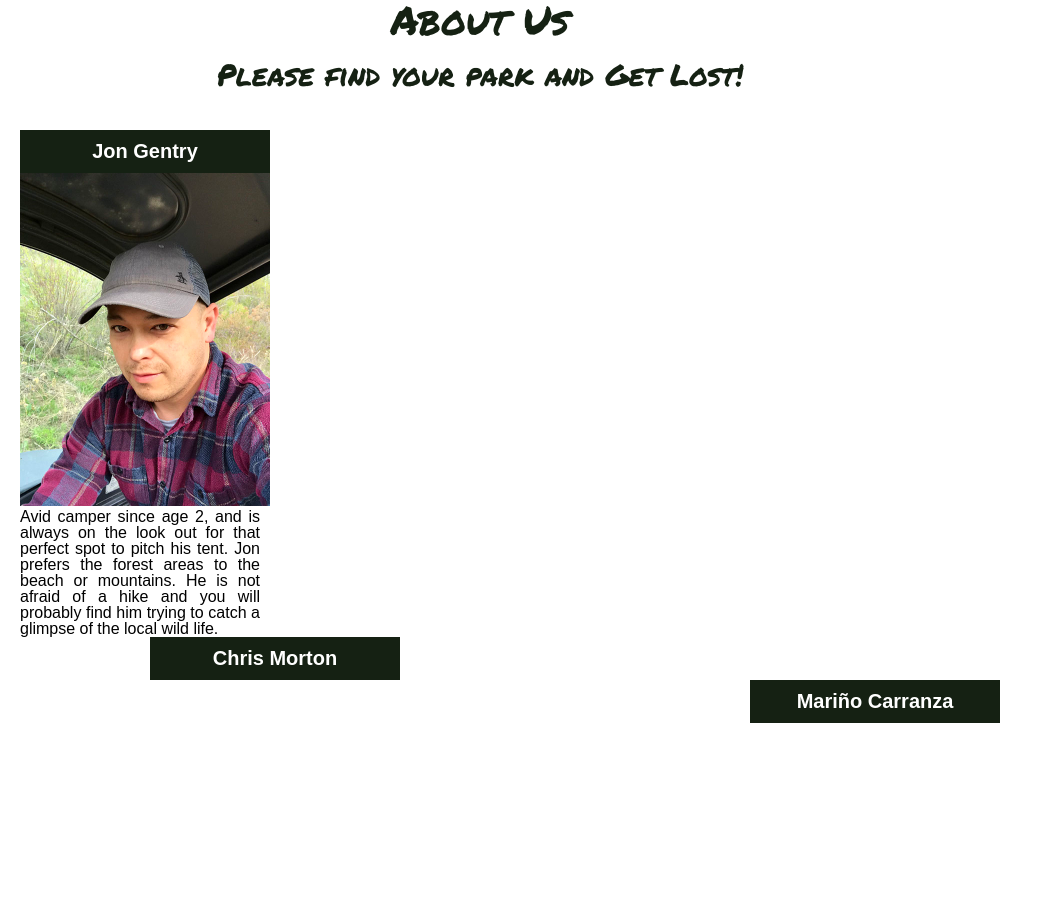
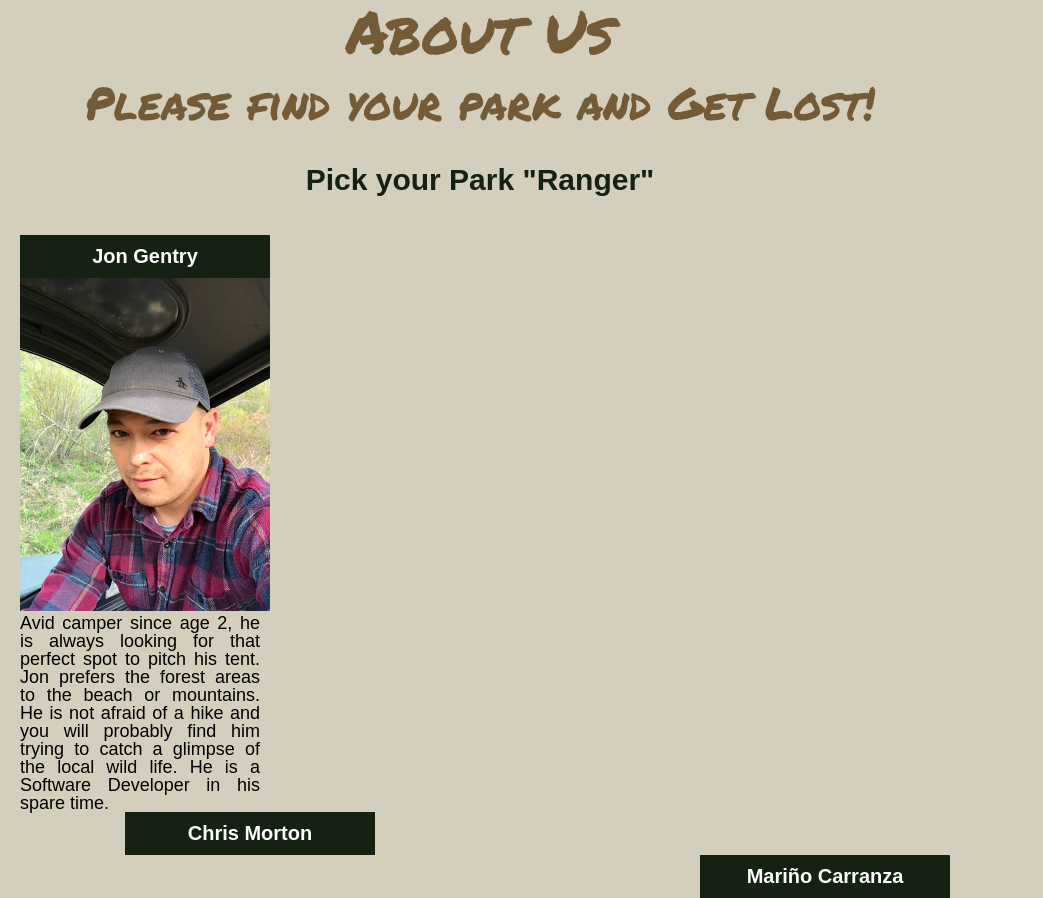
Before and after one commit to get-lost-repo/get-lost, a plain HTML site: page html/about-us.html in a window 1280 px wide. Both pictures are taken after a click on the button "Jon Gentry". Shown: the whole page, without its empty margins (0-1043 px from the left). Before the commit the page ends 800 px from the top, so only its background shows below. Drawn offline with Linux system fonts and the light colour scheme.

Commit message:
more about us

```diff
--- a/css/about-us.css
+++ b/css/about-us.css
@@ -1,21 +1,32 @@
-body{
+ body{
     width:960px;
+    background-color: rgba(171, 158, 123, .5);
 }
 
 h1{
     font-family: 'Permanent Marker', cursive;
-    font-size: 40px;
-    color: #152113;
+    font-size: 60px;
+    color: #725b36;
     text-align: center;
     margin-bottom: 20px;
 }
 
 h2{
     font-family: 'Permanent Marker', cursive;
-    font-size: 30px;
-    color: #152113;
+    font-size: 45px;
+    color: #725b36;
     text-align: center;
     margin-bottom: 40px;
+}
+
+h3{
+    font-family: Arial, sans-serif;
+    font-size: 30px;
+    font-weight: bold;
+    text-align: center;
+    color: #152113;
+    margin-bottom: 40px;
+
 }
 
 img{
@@ -26,7 +37,7 @@ img{
 
 #jon{
     display: none;
-    max-width: 250px;
+    max-width: 200px;
     margin-left: 20px;
 }
 
@@ -45,25 +56,25 @@ button{
 
 p{
     font-family: Arial, sans-serif;
-    font-size: 16px;
+    font-size: 18px;
     text-align: justify;
     width:240px;
 }
 
 .morton{
-    margin-left:150px;
+    margin-left:125px;
 }
 #chris{
     display: none;
-    max-width: 125px;
+    max-width: 100px;
     margin-left: 275px;
 }
 
 .carranza{
-    margin-left:750px;
+    margin-left:700px;
 }
 #marino{
     display: none;
     max-width: 125px;
-    margin-left: 00px;
+    margin-left: 0px;
 }
--- a/html/about-us.html
+++ b/html/about-us.html
@@ -18,35 +18,36 @@
 
     <h1>About Us</h1>
     <h2>Please find your park and Get Lost!</h2>
+    <h3>Pick your Park "Ranger"</h3>
 
 </header>
 
 <main>
 
-        <button type="button" value="Jon Gentry" onclick="toggle_visibility('jon');">Jon Gentry</button>
+    <button class="gentry"type="button" value="Jon Gentry" onclick="toggle_visibility('jon');">Jon Gentry</button>
         <div id="jon">
                 <img src="../img/jon.jpg" alt="Jon Gentry" title="Jon Gentry">
-            <p>Avid camper since age 2, and is always on the look out for that perfect spot to pitch his tent.
+            <p>Avid camper since age 2, he is always looking for that perfect spot to pitch his tent.
                 Jon prefers the forest areas to the beach or mountains.  He is not afraid of a hike and you will
-                probably find him trying to catch a glimpse of the local wild life.
+                probably find him trying to catch a glimpse of the local wild life.  He is a Software Developer in his spare time.
             </p>
         </div>
 
         <button class="morton"type="button" value="Chris Morton" onclick="toggle_visibility('chris');">Chris Morton</button>
         <div id="chris">
-                <img src="../img/chris.jpg" class="morton"alt="Jon Gentry" title="Jon Gentry">
-            <p class="morton">Avid camper since age 2, and is always on the look out for that perfect spot to pitch his tent.
-                Jon prefers the forest areas to the beach or mountains.  He is not afraid of a hike and you will
-                probably find him trying to catch a glimpse of the local wild life.
+                <img src="../img/chris.jpg" class="morton"alt="Chris Morton" title="Chris Morton">
+            <p class="morton">Prefering to avoid crowds, Chris might be found roaming the mountainsides; never afraid of going
+                the extra mile and sometimes enjoying long walks on the beach at sunset. He might appear to be stargazing but probably
+                he is thinking about what is next for this site or maybe looking for Orion. He is a Software Developer in his spare time.
             </p>
         </div>
 
         <button class="carranza"type="button" value="Marino carranza" onclick="toggle_visibility('marino');">Mariño Carranza</button>
         <div id="marino">
-                <img src="../img/marino.jpg" class="carranza"alt="Jon Gentry" title="Jon Gentry">
-            <p class="carranza">Avid camper since age 2, and is always on the look out for that perfect spot to pitch his tent.
-                Jon prefers the forest areas to the beach or mountains.  He is not afraid of a hike and you will
-                probably find him trying to catch a glimpse of the local wild life.
+                <img src="../img/marino.jpg" class="carranza"alt="Marino Carranza" title="Marino Carranza">
+            <p class="carranza">He was once told "There are three things a person can do without ceasing, watch fire, watch the ocean
+                and watch other people work", hopefully you will find him doing at least two of the three somewhere on the olympic
+                peninsula; if you find him, please do not feed him. He is a Software Developer in his spare time.
             </p>
         </div>
 </main>
--- a/js/about-us.js
+++ b/js/about-us.js
@@ -2,7 +2,7 @@
 
 function toggle_visibility(jon) {
        var jon = document.getElementById(jon);
-       if(jon.style.display == 'block')
+       if(jon.style.display =='block')
           jon.style.display = 'none';
        else
           jon.style.display = 'block';
```
